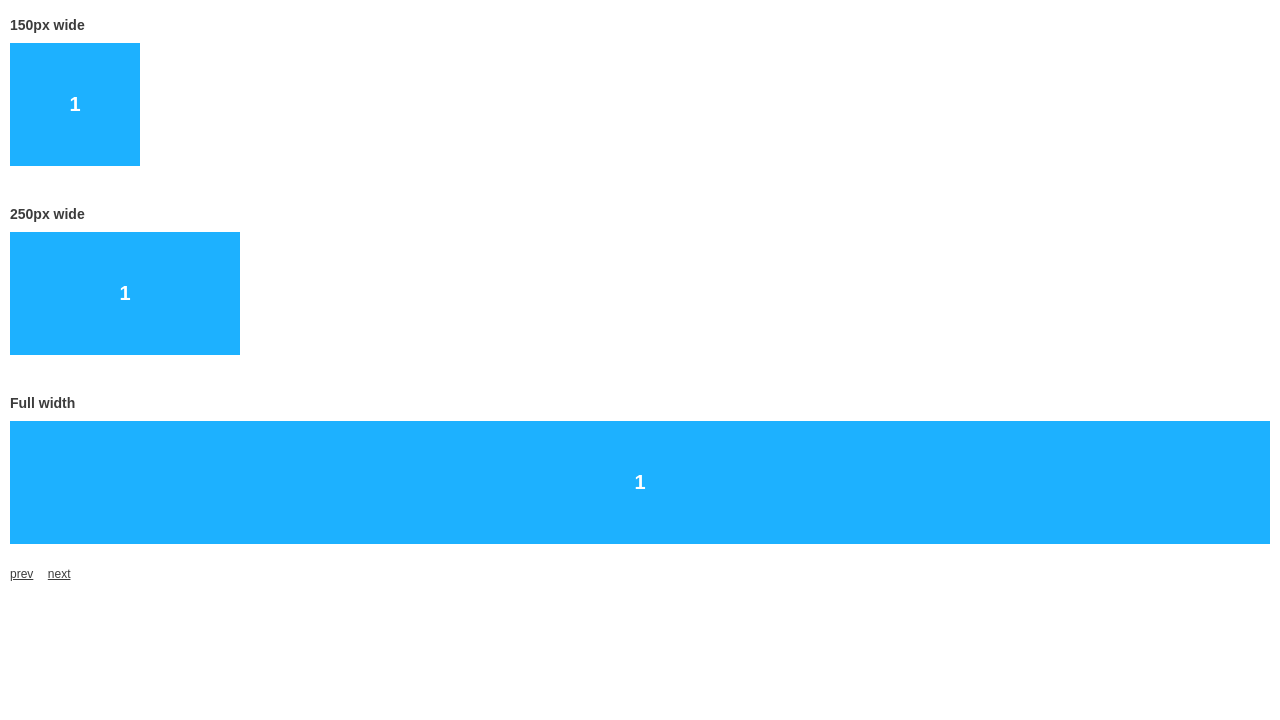
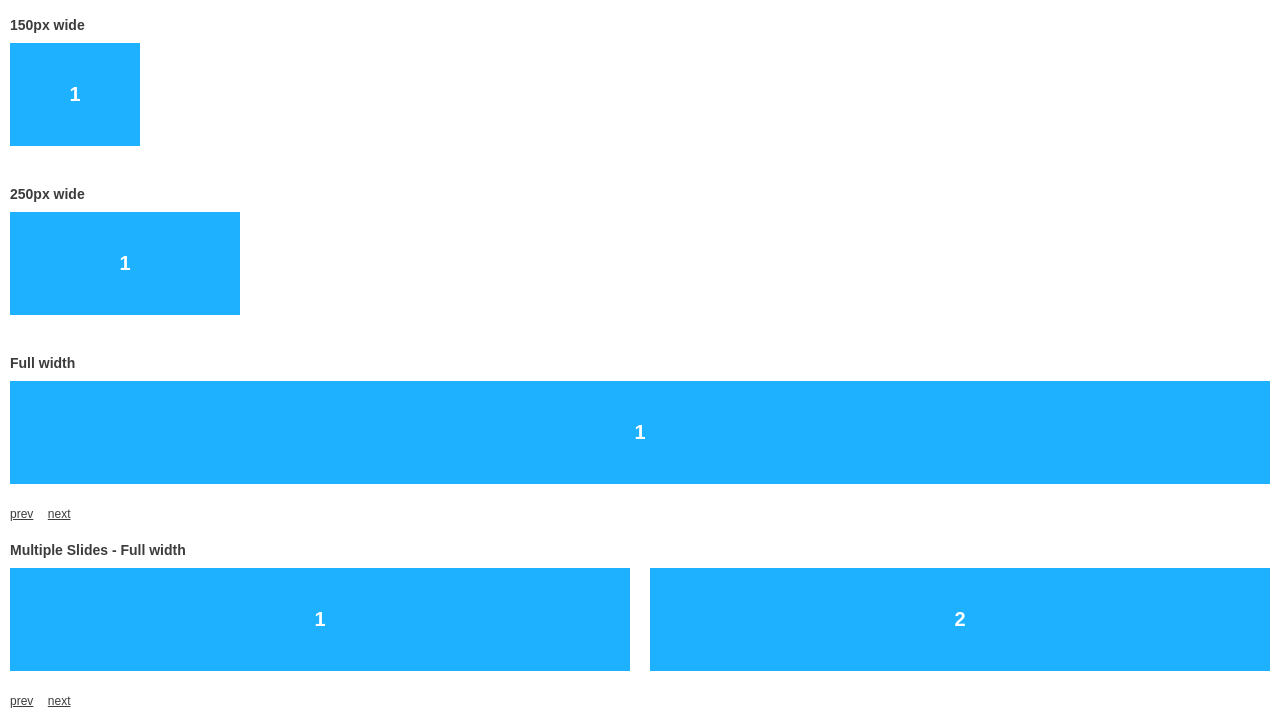
Before and after one commit to thebird/Swipe, a plain HTML site: page example/index.html in a window 1280 px wide. Shown: the part 80-800 px from the top of the page. Drawn offline with Linux system fonts and the light colour scheme.

Commit message:
added support for multiple slides per view

```diff
--- a/example/index.html
+++ b/example/index.html
@@ -50,19 +50,45 @@
 <a href='#' onclick='slider3.prev();return false;'>prev</a>
 <a href='#' onclick='slider3.next();return false;'>next</a>
 
-<br><br>
 
+<h2>Multiple Slides - Full width</h2>
+
+<div id='slider4' class='slipNslide'>
+  <ul>
+    <li style='display:block'><div>1</div></li><!--
+ --><li style='display:block'><div>2</div></li><!--
+ --><li style='display:none'><div>3</div></li><!--
+ --><li style='display:none'><div>4</div></li><!--
+ --><li style='display:none'><div>5</div></li><!--
+ --><li style='display:none'><div>6</div></li><!--
+ --><li style='display:none'><div>7</div></li><!--
+ --><li style='display:none'><div>8</div></li><!--
+ --><li style='display:none'><div>9</div></li><!--
+ --><li style='display:none'><div>10</div></li>
+  </ul>
+</div>
+
+<a href='#' onclick='slider4.prev();return false;'>prev</a>
+<a href='#' onclick='slider4.next();return false;'>next</a>
 
 <script src='../slipNslide.js'></script>
 <script>
+
 var slider = new slipNslide(
                document.getElementById('slider'), {
-                 startPosition: 0,
+                 startSlide: 0,
                  callback: function() {}
                }
-             );
-var slider2 = new slipNslide(document.getElementById('slider2'));
-var slider3 = new slipNslide(document.getElementById('slider3'));
+             ),
+    slider2 = new slipNslide(
+                document.getElementById('slider2')
+              ),
+    slider3 = new slipNslide(
+                document.getElementById('slider3')
+              ),
+    slider4 = new slipNslide(
+               document.getElementById('slider4')
+              );
 </script>
 
 </body>
--- a/example/style.css
+++ b/example/style.css
@@ -37,7 +37,7 @@ a {
 }
 .slipNslide li div {
   margin:0 10px;
-  padding:50px;
+  padding:40px 10px;
   background:#1db1ff;
   font-weight:bold;
   color:#fff;
@@ -51,3 +51,9 @@ a {
 #slider3 {
   padding-bottom:20px;
 }
+#slider4 {
+  padding-bottom:20px;
+}
+#slider4 li {
+  width:50%;
+}
--- a/slipNslide.js
+++ b/slipNslide.js
@@ -42,13 +42,14 @@ slipNslide.prototype = {
     this.container.style.visibility = 'hidden';
 
     this.width = this.container.getBoundingClientRect().width;
+    this.slideWidth = this.slides[0].getBoundingClientRect().width
 
     // dynamic css
-    this.element.style.width = (this.slides.length * this.width) + 'px';
+    this.element.style.width = (this.slides.length * this.slideWidth) + 'px';
     var index = this.slides.length;
     while (index--) {
       var el = this.slides[index];
-      el.style.width = this.width + 'px';
+      el.style.width = this.slideWidth + 'px';
       el.style.display = 'inline-block';
     }
 
@@ -61,7 +62,8 @@ slipNslide.prototype = {
   slide: function(index,duration) {
 
     this.element.style.webkitTransitionDuration = duration + 'ms';
-    this.element.style.webkitTransform = 'translate3d(' + -(index * this.width) + 'px,0,0)';
+    this.element.style.webkitTransform = 'translate3d(' + -(index * this.slideWidth) + 'px,0,0)';
+
     this.index = index; // set new index to allow for expression arguments
 
   },
@@ -113,7 +115,7 @@ slipNslide.prototype = {
 
       e.preventDefault();
       this.deltaX = this.deltaX / ( (!this.index || this.index == this.slides.length - 1) ? ( Math.abs(this.deltaX) / this.width + 1 ) : 1 );
-      this.element.style.webkitTransform = 'translate3d(' + (this.deltaX - this.index * this.width) + 'px,0,0)';
+      this.element.style.webkitTransform = 'translate3d(' + (this.deltaX - this.index * this.slideWidth) + 'px,0,0)';
 
     }
 
```
